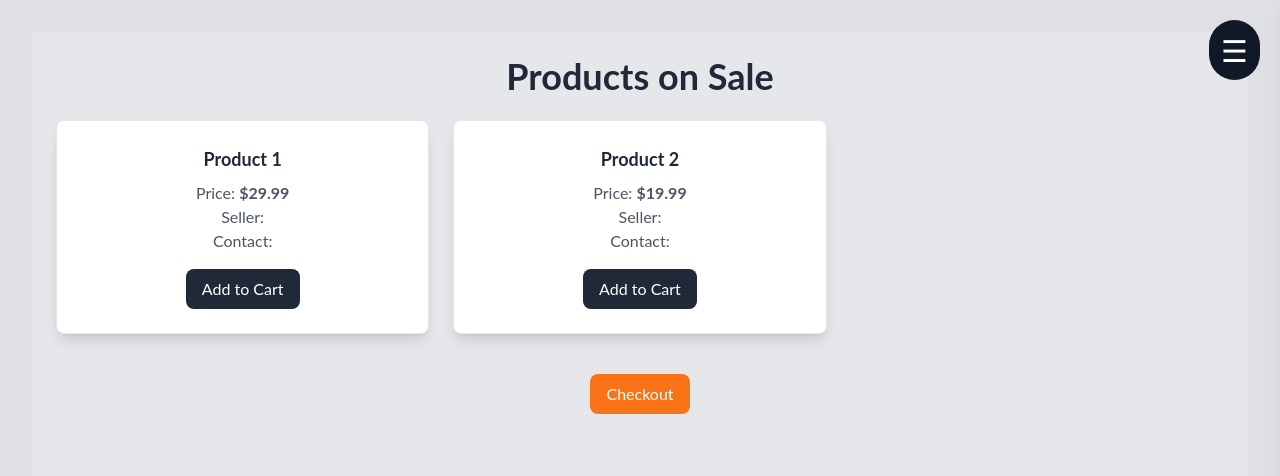
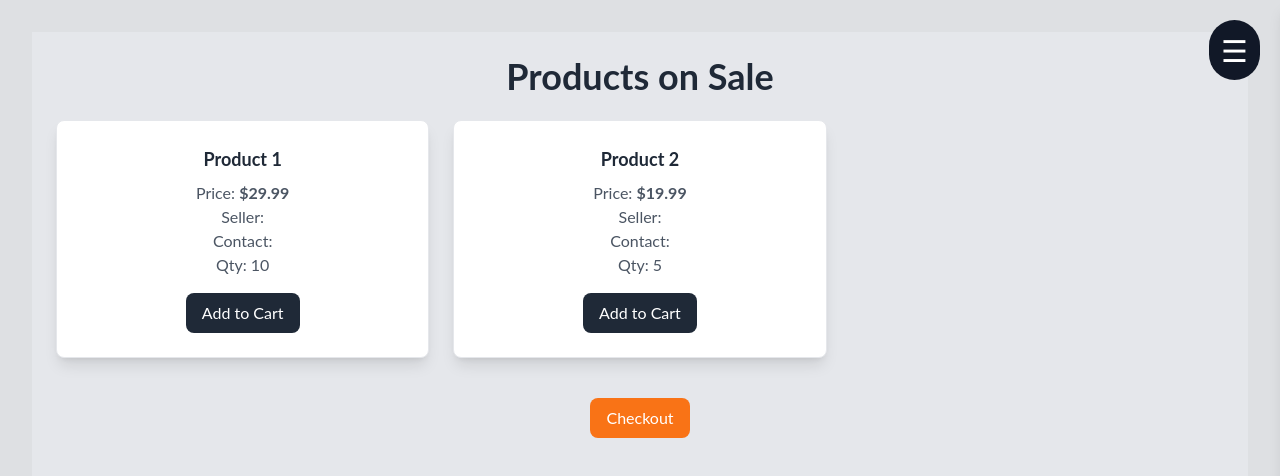
Before and after one commit to 0xiammatrixx/redux-bounty, a React (Vite) app: page /shopper in a window 1280 px wide. Shown: the top 476 px of the page. Built offline with nearby package versions, Linux system fonts and the light colour scheme; no server answers.

Commit message:
final touches

```diff
--- a/src/components/ShopperPage.jsx
+++ b/src/components/ShopperPage.jsx
@@ -72,6 +72,7 @@ const ShopperPage = () => {
             </p>
             <p className="text-gray-600">Seller: {product.sellerName}</p>
             <p className="text-gray-600">Contact: {product.sellerContact}</p>
+            <p className="text-gray-600">Qty: {product.quantity}</p>
             <button
               onClick={() => handleAddToCart(product)}
               className={`mt-4 text-white py-2 px-4 rounded-lg transition duration-300 ${
```
